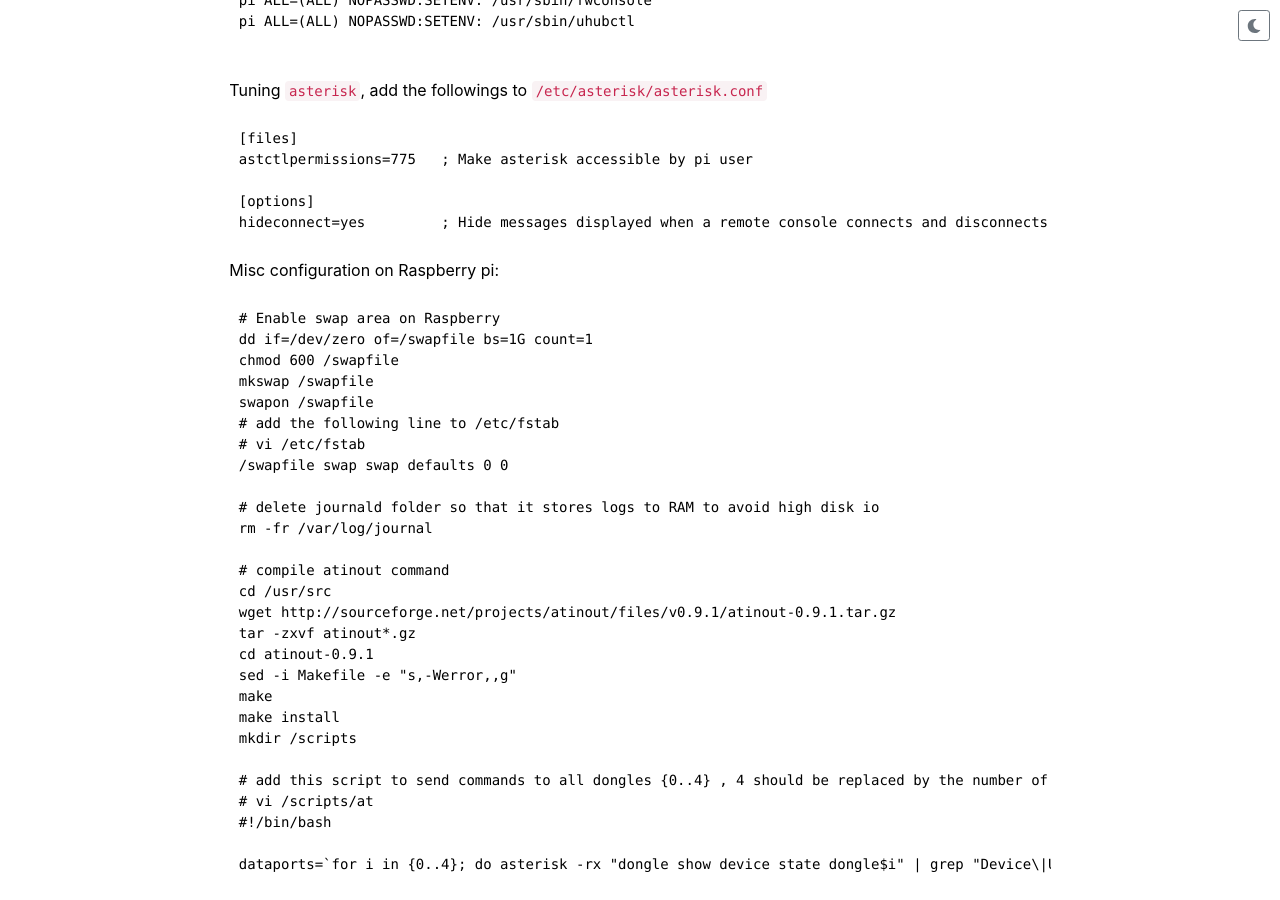
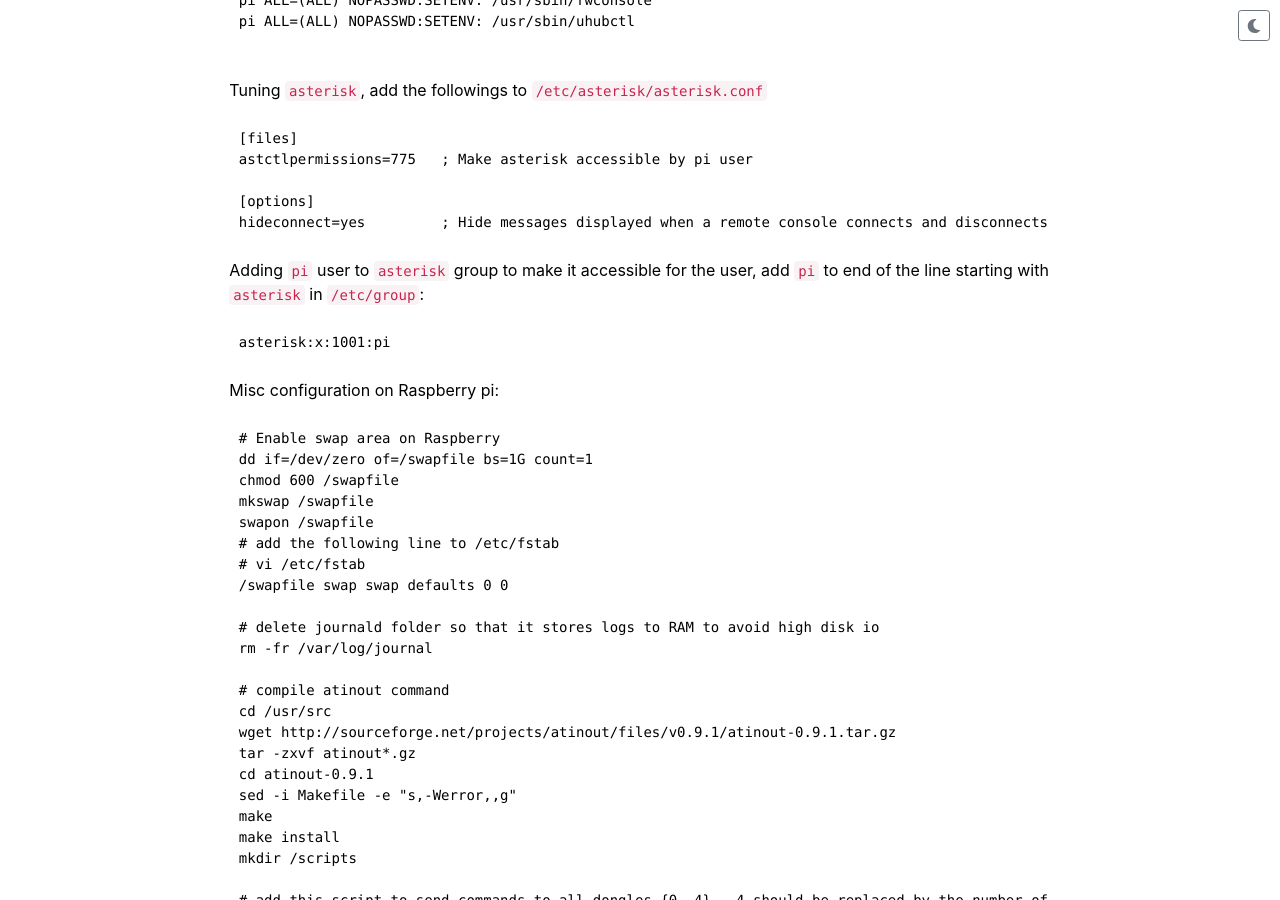
Before and after one commit to mghadam/remosim.github.io, a Jekyll site: the page built from software.md, in a window 1280 px wide and 900 px high, scrolled down 3775 px. Built offline with Jekyll 4.4.1, drawn with Linux system fonts in a browser that asks for light colours.

Commit message:
added pi user to asterisk group

````diff
--- a/software.md
+++ b/software.md
@@ -186,6 +186,11 @@ astctlpermissions=775	; Make asterisk accessible by pi user
 
 [options]
 hideconnect=yes 	; Hide messages displayed when a remote console connects and disconnects
+```
+
+Adding `pi` user to `asterisk` group to make it accessible for the user, add `pi` to end of the line starting with `asterisk` in `/etc/group`:
+```
+asterisk:x:1001:pi
 ```
 
 Misc configuration on Raspberry pi:
````
